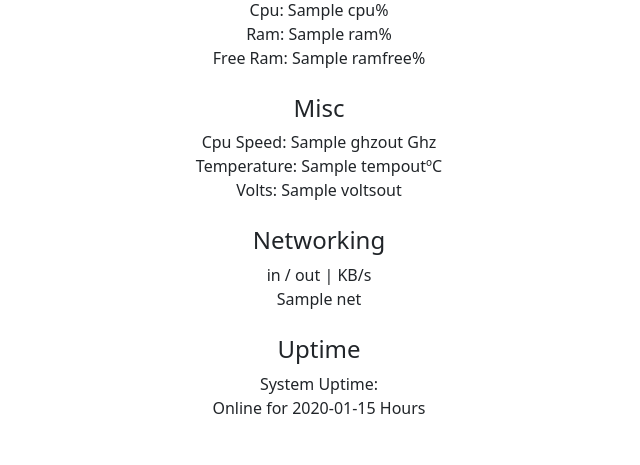
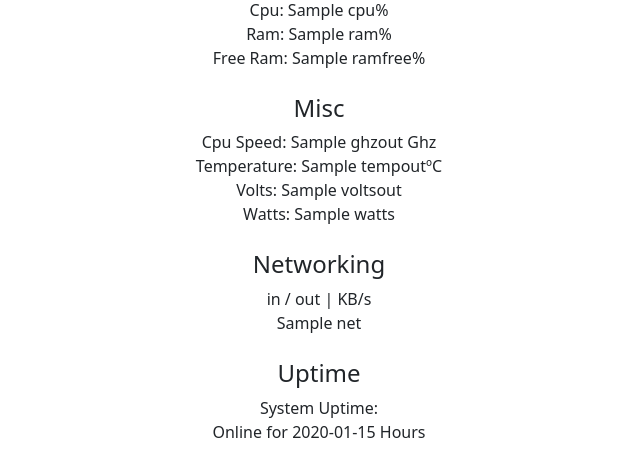
Before and after one commit to dxomg/Rpi-Status-Page, a Python web app: template templates/index.html in a window 1280 px wide. Shown: the part 180-645 px from the top of the page, without its empty margins (321-961 px from the left). Run offline with Jinja, Linux system fonts and the light colour scheme; the template is opened without the code that fills it: most values are stand-ins (such as "Sample title", 1, 10 or a date in 2020).

Commit message:
add watts

```diff
--- a/templates/index.html
+++ b/templates/index.html
@@ -45,6 +45,10 @@
 	Volts:  {{ voltsout }}
 	</volts>
 <br>
+	<watts>
+	Watts: {{ watts }}
+	</watts>
+<br>
 <br>
 	<h4>
 		Networking
```
